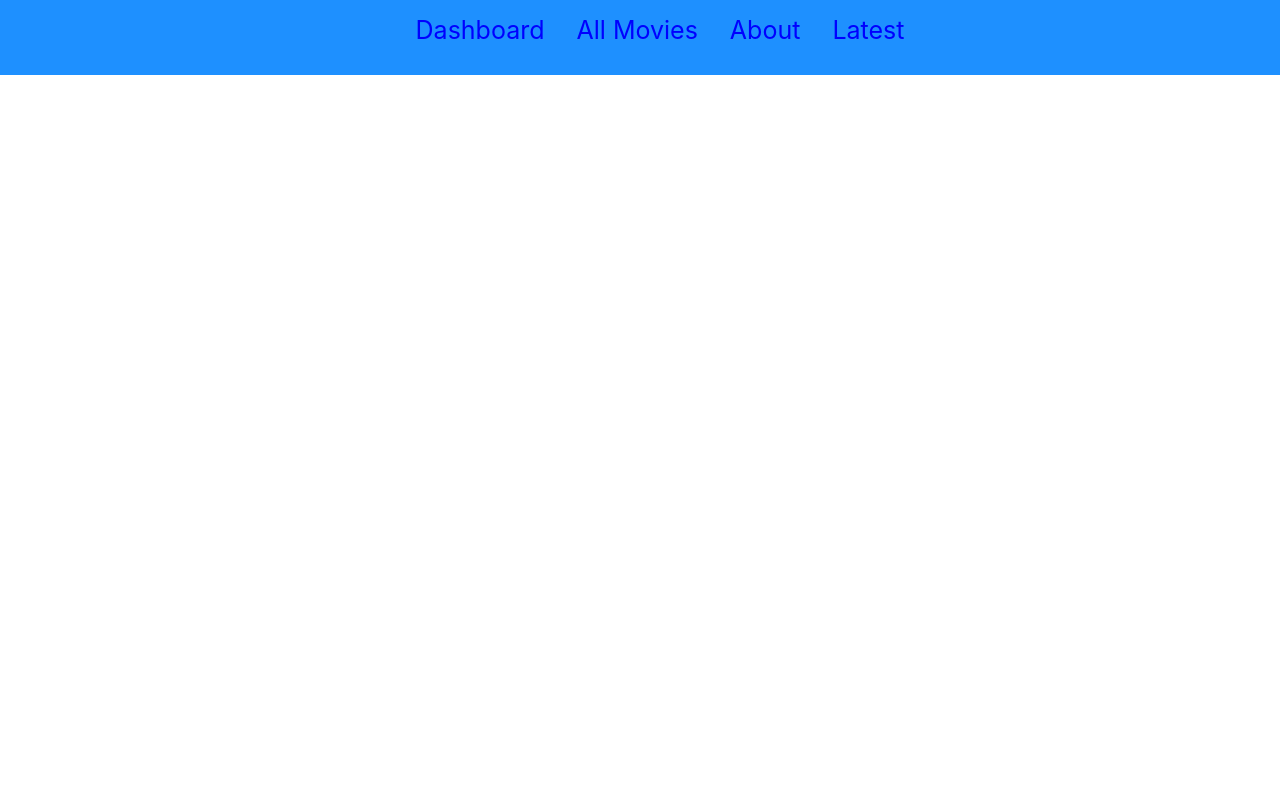
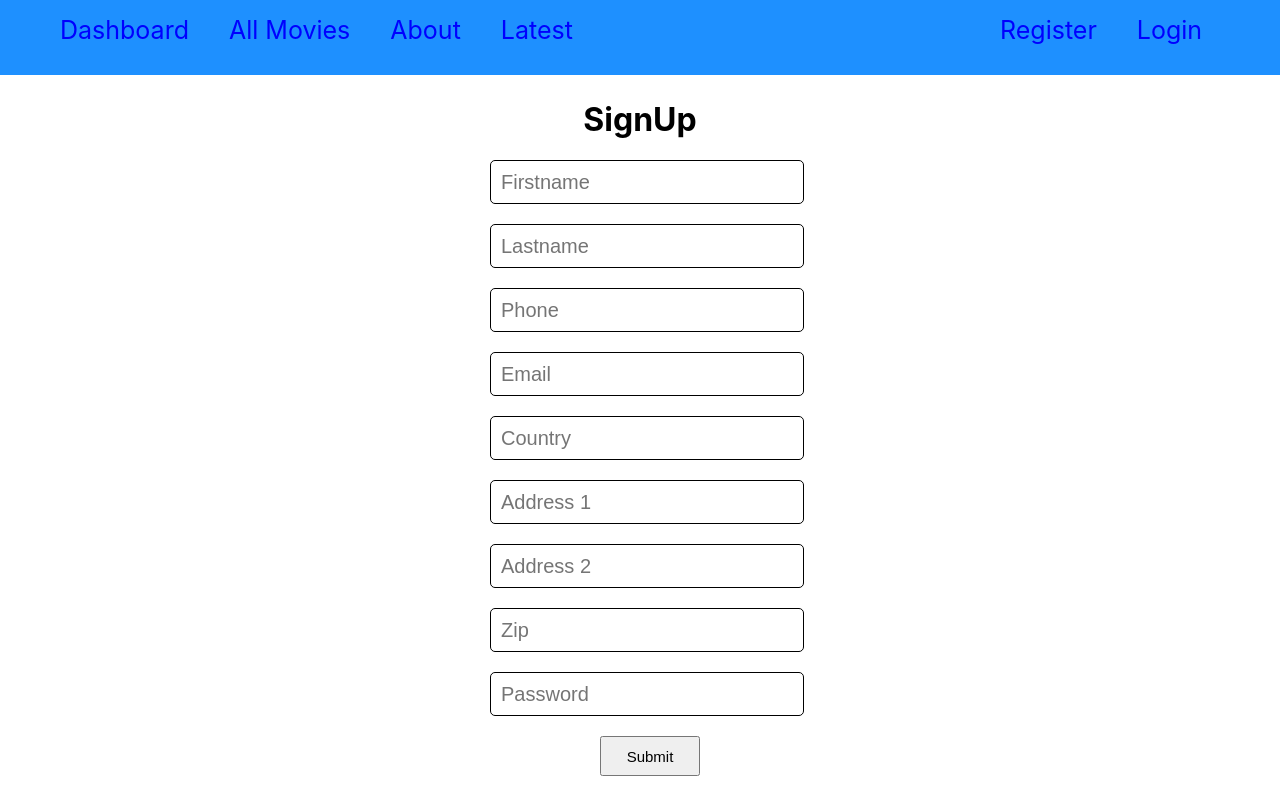
Before and after one commit to thakoorchandan/Book_My_Show, a React (Create React App) app: page /register in a window 1280 px wide. Built offline with nearby package versions, Linux system fonts and the light colour scheme.

Commit message:
small changes

```diff
--- a/db.json
+++ b/db.json
@@ -0,0 +1,24 @@
+{
+  "data": [
+    {
+      "name": "RRR",
+      "released": 2021,
+      "id": 0
+    },
+    {
+      "name": "Death Game",
+      "released": 2016,
+      "id": 1
+    },
+    {
+      "name": "Death Race",
+      "released": 2012,
+      "id": 2
+    },
+    {
+      "name": "Harry Potter",
+      "released": 2015,
+      "id": 3
+    }
+  ]
+}
--- a/src/App.js
+++ b/src/App.js
@@ -6,12 +6,16 @@ import Navbar from "./Components/Navbar/Navbar";
 import Movies_id from "./Components/Movies_id";
 import About from "./Components/About";
 import Latest from "./Components/Latest";
+import SignUp from "./Components/SignUp";
+import Login from "./Components/Login";
 
 function App() {
   return (
     <div>
       <Navbar />
       <Switch>
+        <Route path="/register" exact component={SignUp} />
+        <Route path="/login" exact component={Login} />
         <Route path="/" exact component={Home} />
         <Route path="/movies" exact={true} component={All_Movies} />
         <Route path="/about" exact={true} component={About} />
--- a/src/Components/About.jsx
+++ b/src/Components/About.jsx
@@ -1,9 +1,14 @@
 import React from "react";
+import styled from "styled-components";
+
+const Title = styled.h1`
+  text-align: center;
+`;
 
 function About() {
   return (
     <div>
-      <h1>This is about us</h1>
+      <Title>This is about us</Title>
     </div>
   );
 }
--- a/src/Components/All_Movies.jsx
+++ b/src/Components/All_Movies.jsx
@@ -53,15 +53,15 @@ function All_Movies() {
 
   return (
     <div>
-      <Title>All Products</Title>
+      <Title>All Movies</Title>
       <Prod_container>
         {data.map((item) => (
           <>
-            <Prod_Box>
+            <Prod_Box key={item.id}>
               <Name>{item.name}</Name>
-              <h4>{item.price}</h4>
-              <Link to={`/products/${item.id}`}>
-                <View onClick={() => history.push(`/products/${item.id}`)}>
+              <h4>{item.released}</h4>
+              <Link to={`/movies/${item.id}`}>
+                <View onClick={() => history.push(`/movies/${item.id}`)}>
                   more details
                 </View>
               </Link>
--- a/src/Components/Latest.jsx
+++ b/src/Components/Latest.jsx
@@ -1,9 +1,13 @@
 import React from "react";
+import styled from "styled-components";
+const Title = styled.h1`
+  text-align: center;
+`;
 
 function Latest() {
   return (
     <div>
-      <h1>Latest Shows</h1>
+      <Title>Latest Shows</Title>
     </div>
   );
 }
--- /dev/null
+++ b/src/Components/Login.jsx
@@ -0,0 +1,86 @@
+import React, { useState } from "react";
+import styled from "styled-components";
+import axios from "axios";
+
+const userData = {
+  email: "",
+  password: "",
+};
+
+const Title = styled.h1`
+  text-align: center;
+`;
+const Items = styled.div`
+  width: 300px;
+  margin: auto;
+`;
+const Input = styled.input`
+  font-size: 20px;
+  border: 1px solid black;
+  border-radius: 5px;
+  height: 40px;
+  width: 300px;
+  padding-left: 10px;
+`;
+const Submit = styled.input`
+  height: 40px;
+  width: 100px;
+  margin-left: 110px;
+  font-size: 15px;
+`;
+
+function Login() {
+  const [formData, setFormData] = useState(userData);
+
+  const handleChange = (e) => {
+    const { name, value } = e.target;
+    setFormData({ ...formData, [name]: value });
+  };
+
+  const handleSubmit = async (e) => {
+    e.preventDefault();
+    try {
+      const userCredentials = await axios
+        .post("https://safe-eyrie-23497.herokuapp.com/signin", formData)
+        .then((res) => {
+          if (res.data.token) {
+            localStorage.setItem("token", res.data.token);
+            localStorage.setItem("username", res.data.user.first_name);
+            alert("You are successfully logged in, Click Ok to Continue");
+            window.location = "/";
+          }
+        });
+    } catch (err) {
+      console.log("error :", err);
+      alert("Something went wrong");
+    }
+  };
+  return (
+    <div>
+      <Title>Login</Title>
+      <form onSubmit={(e) => handleSubmit(e)}>
+        <Items>
+          <Input
+            onChange={handleChange}
+            type="email"
+            name="email"
+            placeholder="email"
+          />
+          <br />
+          <br />
+          <Input
+            onChange={handleChange}
+            type="password"
+            name="password"
+            placeholder="password"
+          />
+          <br />
+          <br />
+          <Submit type="submit" />
+        </Items>
+      </form>
+    </div>
+  );
+}
+
+export default Login;
--- a/src/Components/Movies_id.jsx
+++ b/src/Components/Movies_id.jsx
@@ -54,11 +54,11 @@ function Movies_Id() {
 
   return (
     <Container>
-      <Title>Product Details</Title>
+      <Title>Movie Details</Title>
       <Prod_details>
-        <Prod_name>Product - {data.name}</Prod_name>
+        <Prod_name>Movie - {data.name}</Prod_name>
         <h1>-</h1>
-        <Prod_price>Price - {data.price}</Prod_price>
+        <Prod_price>Released - {data.released}</Prod_price>
       </Prod_details>
       <Link to="/products">
         <Button>Go back</Button>
--- a/src/Components/Navbar/Navbar.jsx
+++ b/src/Components/Navbar/Navbar.jsx
@@ -4,7 +4,7 @@ import styled from "styled-components";
 
 const NavUnlisted = styled.ul`
   text-decoration: none;
-  text-align: center;
+  /* text-align: center; */
   background-color: dodgerblue;
   margin-top: 0;
   height: 60px;
@@ -13,10 +13,15 @@ const NavUnlisted = styled.ul`
 `;
 
 const linkStyle = {
-  margin: "1rem",
+  margin: "20px",
   textDecoration: "none",
   color: "blue",
 };
+
+const Authenticate = styled.div`
+  float: right;
+  width: 300px;
+`;
 
 function Navbar() {
   return (
@@ -33,6 +38,14 @@ function Navbar() {
       <Link to="/latest-shows" style={linkStyle}>
         Latest
       </Link>
+      <Authenticate>
+        <Link to="/register" style={linkStyle}>
+          Register
+        </Link>
+        <Link to="/login" style={linkStyle}>
+          Login
+        </Link>
+      </Authenticate>
     </NavUnlisted>
   );
 }
--- /dev/null
+++ b/src/Components/SignUp.jsx
@@ -0,0 +1,124 @@
+import React, { useState } from "react";
+import styled from "styled-components";
+import axios from "axios";
+
+const Title = styled.h1`
+  text-align: center;
+`;
+
+const Items = styled.div`
+  width: 300px;
+  margin: auto;
+`;
+
+const Input = styled.input`
+  font-size: 20px;
+  border: 1px solid black;
+  border-radius: 5px;
+  height: 40px;
+  width: 300px;
+  padding-left: 10px;
+`;
+const Submit = styled.input`
+  height: 40px;
+  width: 100px;
+  margin-left: 110px;
+  font-size: 15px;
+`;
+const userData = {
+  first_name: "",
+  last_name: "",
+  phone: "",
+  email: "",
+  country: "",
+  address_1: "",
+  address_2: "",
+  zip: "",
+  password: "",
+};
+
+function SignUp() {
+  const [formData, setFormData] = useState(userData);
+
+  const handleChange = (e) => {
+    const { name, value } = e.target;
+    setFormData({ ...formData, [name]: value });
+  };
+
+  const handleSubmit = async (e) => {
+    e.preventDefault();
+    try {
+      const userInfo = await axios
+        .post("https://safe-eyrie-23497.herokuapp.com/signup", formData)
+        .then((res) => {
+          if (res.statusText === "OK") {
+            alert("You are registered succesfully");
+            window.location = "/signin";
+          }
+        });
+    } catch (err) {
+      console.log("error :", err);
+      alert("Email already exists, Try with a new email");
+    }
+  };
+  return (
+    <div>
+      <Title>SignUp</Title>
+      <form onSubmit={(e) => handleSubmit(e)}>
+        <Items>
+          <Input
+            name="first_name"
+            onChange={handleChange}
+            placeholder="Firstname"
+          />
+          <br />
+          <br />
+          <Input
+            name="last_name"
+            onChange={handleChange}
+            placeholder="Lastname"
+          />
+          <br />
+          <br />
+          <Input name="phone" onChange={handleChange} placeholder="Phone" />
+          <br />
+          <br />
+          <Input name="email" onChange={handleChange} placeholder="Email" />
+          <br />
+          <br />
+          <Input name="country" onChange={handleChange} placeholder="Country" />
+          <br />
+          <br />
+          <Input
+            name="address_1"
+            onChange={handleChange}
+            placeholder="Address 1"
+          />
+          <br />
+          <br />
+          <Input
+            name="address_2"
+            onChange={handleChange}
+            placeholder="Address 2"
+          />
+          <br />
+          <br />
+          <Input name="zip" onChange={handleChange} placeholder="Zip" />
+          <br />
+          <br />
+          <Input
+            name="passowrd"
+            type="password"
+            onChange={handleChange}
+            placeholder="Password"
+          />
+          <br />
+          <br />
+          <Submit type="submit" />
+        </Items>
+      </form>
+    </div>
+  );
+}
+
+export default SignUp;
```
Also changed, not shown: src/API/rapid.js (deleted, +0 -20 lines).
